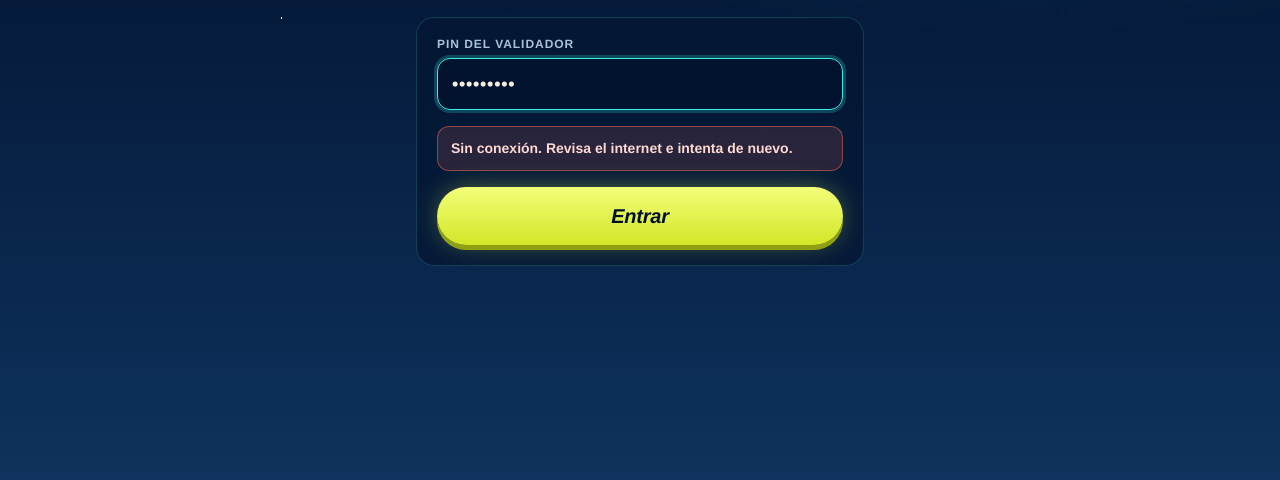
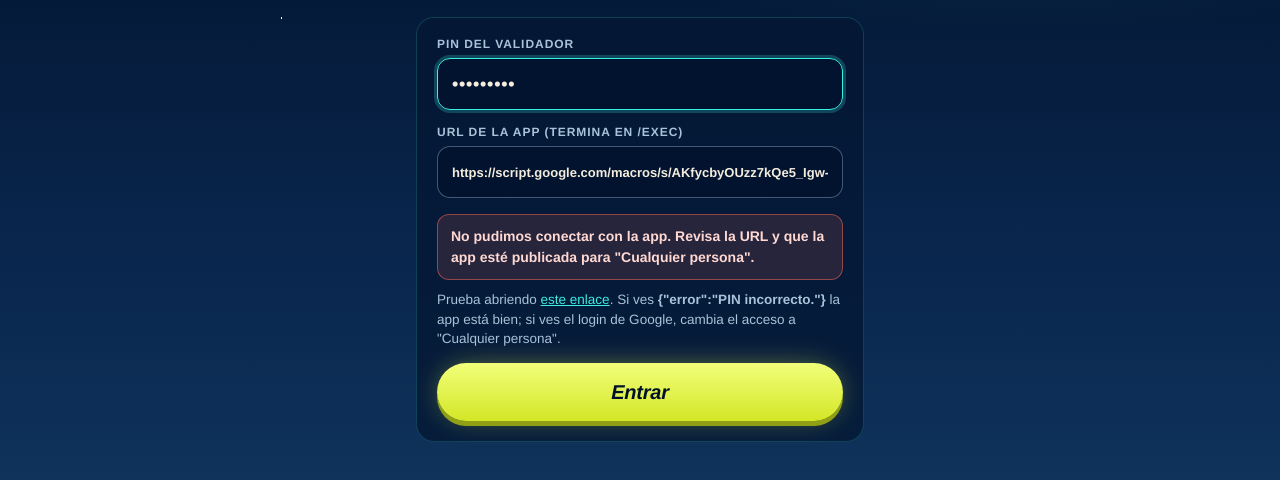
Before and after one commit to davewhp/viaje-belen, a plain HTML site: page index.html in a window 1280 px wide. Both pictures are taken after typing "Sample123" into the empty fields and a click on the button "Entrar". Shown: the part 190-670 px from the top of the page. Drawn offline with Linux system fonts and the light colour scheme; no server answers.

Commit message:
Update index.html
s

```diff
--- a/index.html
+++ b/index.html
@@ -83,6 +83,8 @@
     .funcion-tag { display: inline-block; margin: 2px 0 12px; padding: 7px 16px; border-radius: 999px; font: italic 900 21px/1.1 var(--tit); color: var(--noche); background: var(--lima); box-shadow: 0 0 22px -4px rgba(231, 248, 71, .7); }
     #lector { padding: 0; overflow: hidden; border-color: rgba(58, 238, 227, .5); }
     #lector video { display: block; width: 100% !important; border-radius: 16px; }
+    .nota-ayuda { margin: -6px 0 14px; font-size: 13.5px; color: var(--tenue); line-height: 1.45; }
+    .nota-ayuda a { color: var(--cian); }
     #btnCam.sec { color: var(--luz); background: transparent; border: 1.6px solid rgba(244, 236, 220, .55); box-shadow: none; }
   </style>
 </head>
@@ -99,7 +101,11 @@
       <label>PIN del validador
         <input id="pin" type="password" inputmode="numeric" autocomplete="off" required>
       </label>
+      <label>URL de la app (termina en /exec)
+        <input id="apiUrl" type="url" inputmode="url" autocomplete="off" spellcheck="false" style="font-size:13px;letter-spacing:0" placeholder="https://script.google.com/macros/s/…/exec">
+      </label>
       <p id="pinErr" class="error" hidden></p>
+      <p id="pinAyuda" class="nota-ayuda" hidden></p>
       <button class="btn" id="btnPin">Entrar</button>
     </form>
   </section>
@@ -123,7 +129,7 @@
 </script>
 <script>
   // URL de la app web de Apps Script (la que termina en /exec)
-  const API = 'https://script.google.com/macros/s/AKfycbyOUzz7kQe5_Igw-pZnlmPpBSoyh1vuRLQfd4bcH1njQCJj7GzkVXcHhDLeMiHTSkgT/exec';
+  const API_DEFECTO = 'https://script.google.com/macros/s/AKfycbyOUzz7kQe5_Igw-pZnlmPpBSoyh1vuRLQfd4bcH1njQCJj7GzkVXcHhDLeMiHTSkgT/exec';
 
   const $ = id => document.getElementById(id);
   const esc = s => String(s == null ? '' : s).replace(/[&<>"']/g, c => ({ '&': '&amp;', '<': '&lt;', '>': '&gt;', '"': '&quot;', "'": '&#39;' }[c]));
@@ -135,14 +141,22 @@
     del() { memPin = ''; try { localStorage.removeItem('pinValidador'); } catch (e) {} }
   };
 
+  // La URL de la app se puede cambiar desde la pantalla del PIN (se guarda en este celular)
+  const limpiaUrl = u => String(u || '').trim().replace(/[?#].*$/, '').replace(/\/+$/, '');
+  const apiUrl = {
+    get() { try { return localStorage.getItem('apiUrl') || API_DEFECTO; } catch (e) { return API_DEFECTO; } },
+    set(v) { try { localStorage.setItem('apiUrl', v); } catch (e) {} }
+  };
+
   async function api(accion, params) {
+    const base = apiUrl.get();
     const q = new URLSearchParams(Object.assign({ api: accion, t: Date.now() }, params));
     let r;
-    try { r = await fetch(API + '?' + q.toString(), { method: 'GET', redirect: 'follow' }); }
-    catch (e) { throw new Error('Sin conexión. Revisa el internet e intenta de nuevo.'); }
+    try { r = await fetch(base + '?' + q.toString(), { method: 'GET', redirect: 'follow' }); }
+    catch (e) { throw new Error('No pudimos conectar con la app. Revisa la URL y que la app esté publicada para "Cualquier persona".'); }
     let data;
     try { data = await r.json(); }
-    catch (e) { throw new Error('La app no respondió bien. Revisa que esté publicada para "Cualquier persona".'); }
+    catch (e) { throw new Error('La app respondió, pero no como validador. Revisa que la URL sea la /exec correcta y que tenga la versión más reciente.'); }
     if (data.error) throw new Error(data.error);
     return data;
   }
@@ -150,7 +164,15 @@
   /* ---------- PIN ---------- */
   function mostrarPin(msg) {
     $('app').hidden = true; $('pinBox').hidden = false;
+    $('apiUrl').value = apiUrl.get();
     $('pinErr').textContent = msg || ''; $('pinErr').hidden = !msg;
+    const conexion = /conectar|respondi/i.test(msg || '');
+    $('pinAyuda').hidden = !conexion;
+    if (conexion) {
+      const prueba = apiUrl.get() + '?api=pin&pin=0';
+      $('pinAyuda').innerHTML = 'Prueba abriendo <a target="_blank" rel="noopener" href="' + esc(prueba) + '">este enlace</a>. ' +
+        'Si ves <b>{"error":"PIN incorrecto."}</b> la app está bien; si ves el login de Google, cambia el acceso a "Cualquier persona".';
+    }
     $('pin').focus();
   }
   function mostrarApp() { $('pinBox').hidden = true; $('app').hidden = false; }
@@ -158,6 +180,9 @@
   $('pinForm').addEventListener('submit', async e => {
     e.preventDefault();
     const pin = $('pin').value.trim();
+    const url = limpiaUrl($('apiUrl').value);
+    if (!/^https:\/\/script\.google\.com\/.+\/exec$/.test(url)) return mostrarPin('La URL de la app debe empezar por https://script.google.com/ y terminar en /exec.');
+    apiUrl.set(url);
     $('btnPin').disabled = true; $('btnPin').textContent = 'Verificando…';
     try {
       await api('pin', { pin });
```
